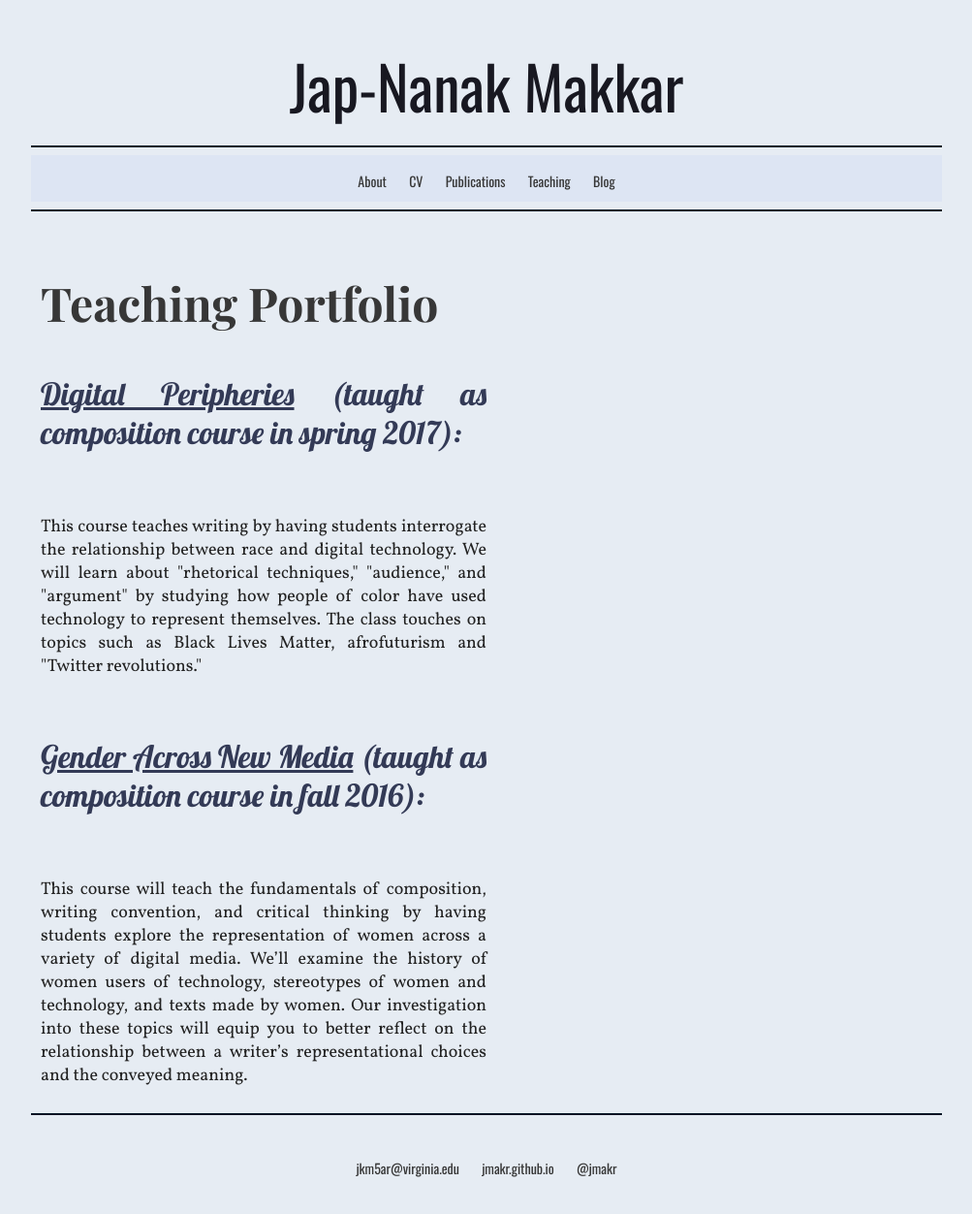
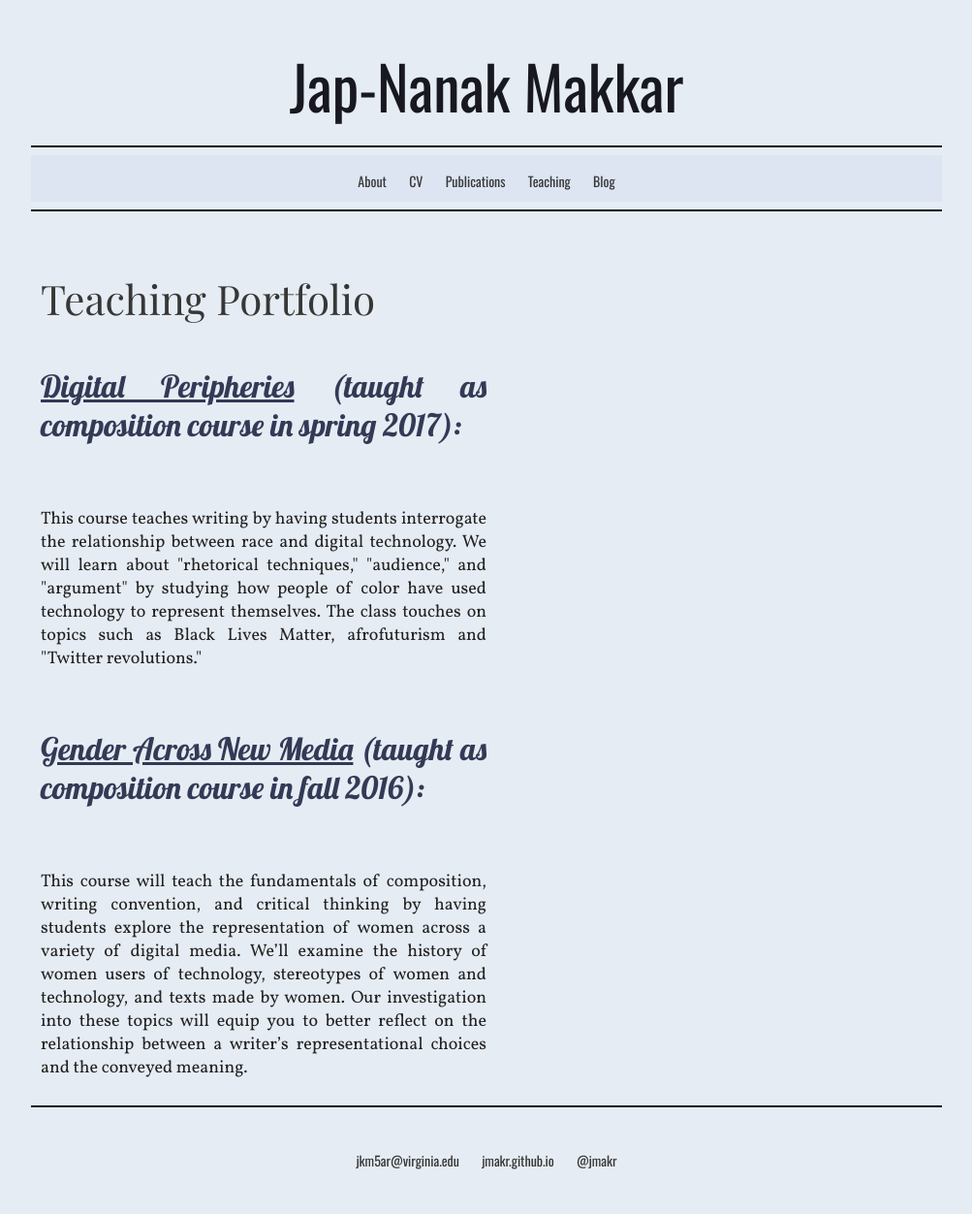
Before and after one commit to jmakr/jmakr.github.io, a Jekyll site: the page built from teaching/index.html, in a window 1280 px wide. Shown: the whole page at 97% size, without its empty margins (138-1141 px from the left). Built offline with Jekyll 4.4.1, drawn with Linux system fonts in a browser that asks for light colours; some web fonts are replaced.

Commit message:
Update index.html

```diff
--- a/teaching/index.html
+++ b/teaching/index.html
@@ -7,7 +7,7 @@ title: Teaching Portfolio
     	<br>
      <br>
      <br>
-     <p6>{{ page.title }}</p6>
+     <p4>{{ page.title }}</p4>
     <br>
 
 
```
